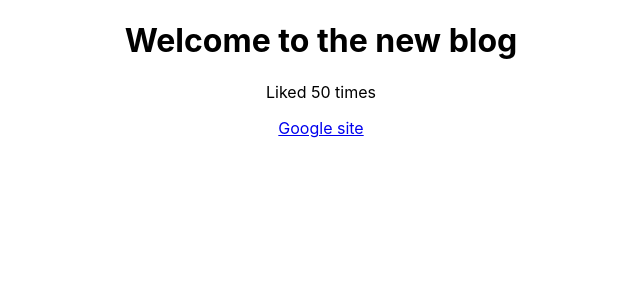
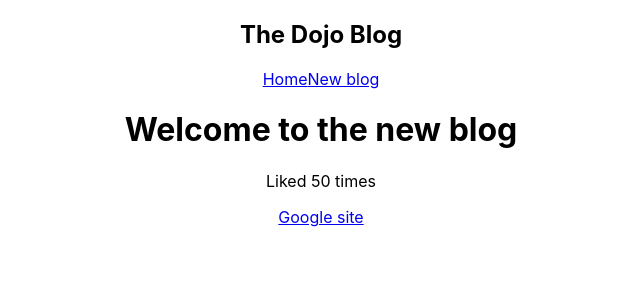
Before and after one commit to Kabuki-edwin/dojo-blog, a React (Create React App) app: page / in a window 1280 px wide. Shown: the top 300 px of the page, without its empty margins (319-959 px from the left). Built offline with nearby package versions, Linux system fonts and the light colour scheme.

Commit message:
imported the navbar component

```diff
--- a/src/App.js
+++ b/src/App.js
@@ -1,4 +1,5 @@
 import './App.css';
+import Navbar from "./Navbar";
 
 function App() {
   const tittle = 'Welcome to the new blog';
@@ -7,6 +8,7 @@
 
   return (
     <div className="App">
+      <Navbar></Navbar>
       <div className="content">
         <h1>{ tittle }</h1>
         <p>Liked { likes } times</p>
--- a/src/Navbar.js
+++ b/src/Navbar.js
@@ -1,7 +1,11 @@
 const Navbar = () => {
     return (
         <nav className="navbar">
-            <h1></h1>
+            <h1>The Dojo Blog</h1>
+            <div className="links">
+                <a href="/">Home</a>
+                <a href="/create">New blog</a>
+            </div>
         </nav>
      );
 }
```
